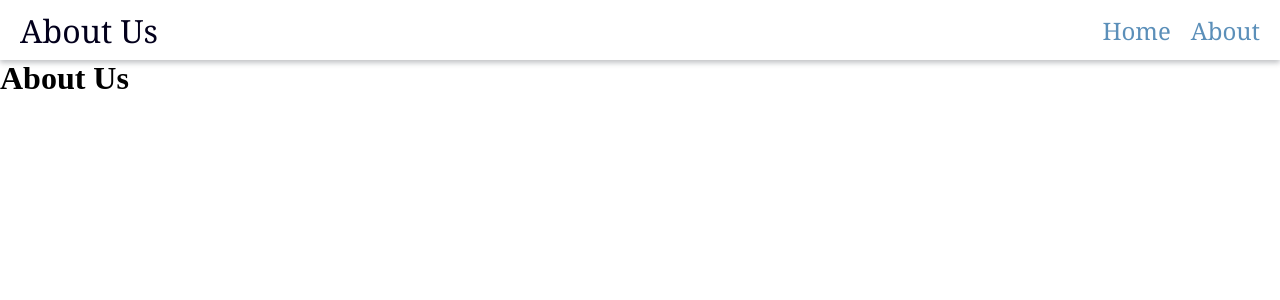
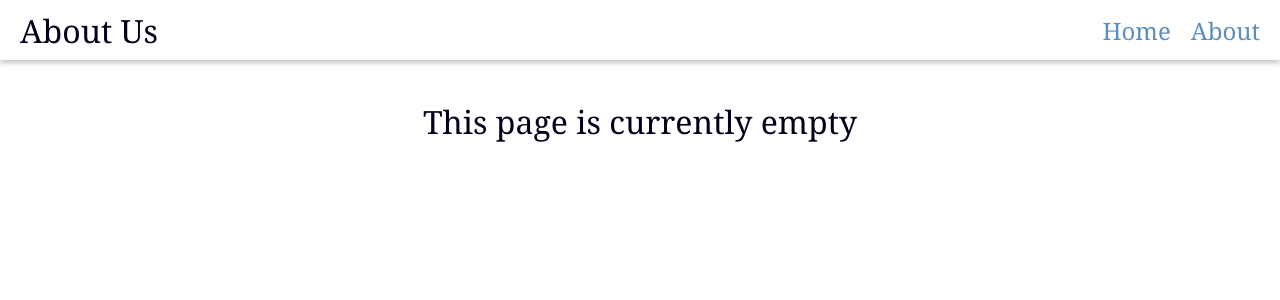
Before and after one commit to sch-aa-vk/RsSchool-react, a React (Vite) app: page /about-us in a window 1280 px wide. Shown: the top 300 px of the page. Built offline with nearby package versions, Linux system fonts and the light colour scheme.

Commit message:
feat: add text to about us page

```diff
--- a/src/App.tsx
+++ b/src/App.tsx
@@ -1,16 +1,16 @@
-import React from 'react';
+import { Component } from 'react';
 import { Route, Routes } from 'react-router-dom';
-import { Header } from './layouts/Header/HeaderHome';
+
 import { AboutUs } from './pages/AboutUs';
 import { Home } from './pages/Home';
 import { Page404 } from './pages/Page404';
 
-export class App extends React.Component {
+export class App extends Component {
   render() {
     return (
       <div>
         <Routes>
-          <Route path="/" element={<Home />} loader={() => console.log('true')} />
+          <Route path="/" element={<Home />} />
           <Route path="/about-us" element={<AboutUs />} />
           <Route path="*" element={<Page404 />} />
         </Routes>
--- a/src/assets/ErrorIcon.tsx
+++ b/src/assets/ErrorIcon.tsx
@@ -1,12 +1,20 @@
 export const ErrorIcon = () => (
   <svg
-    width={40}
-    height={40}
+    width={160}
+    height={160}
     xmlns="http://www.w3.org/2000/svg"
     viewBox="0 0 491.52 491.52"
     xmlSpace="preserve"
   >
-    <path d="M0 0v491.52h491.52V0H0zm471.04 471.04H20.48V102.4h450.56v368.64zm0-389.12H20.48V20.48h450.56v61.44z" />
-    <path d="M40.96 40.96h20.48v20.48H40.96zM81.92 40.96h20.48v20.48H81.92zM122.88 40.96h20.48v20.48h-20.48zM194.56 40.96h245.76v20.48H194.56zM143.36 245.76v30.72h-51.2v-81.92H71.68v102.4h71.68v71.68h20.48V245.76zM389.12 245.76v30.72h-51.2v-81.92h-20.48v102.4h71.68v71.68h20.48V245.76zM240.64 194.56c-31.055 0-56.32 25.27-56.32 56.32v61.44c0 31.05 25.265 56.32 56.32 56.32s56.32-25.27 56.32-56.32v-61.44c0-31.05-25.265-56.32-56.32-56.32zm35.84 117.76c0 19.76-16.08 35.84-35.84 35.84s-35.84-16.08-35.84-35.84v-61.44c0-19.76 16.08-35.84 35.84-35.84s35.84 16.08 35.84 35.84v61.44zM143.36 133.12h204.8v20.48h-204.8zM143.36 419.84h204.8v20.48h-204.8z" />
+    <path
+      fill="#5B8FB9"
+      opacity={0.5}
+      d="M0 0v491.52h491.52V0H0zm471.04 471.04H20.48V102.4h450.56v368.64zm0-389.12H20.48V20.48h450.56v61.44z"
+    />
+    <path
+      fill="#5B8FB9"
+      opacity={0.7}
+      d="M40.96 40.96h20.48v20.48H40.96zM81.92 40.96h20.48v20.48H81.92zM122.88 40.96h20.48v20.48h-20.48zM194.56 40.96h245.76v20.48H194.56zM143.36 245.76v30.72h-51.2v-81.92H71.68v102.4h71.68v71.68h20.48V245.76zM389.12 245.76v30.72h-51.2v-81.92h-20.48v102.4h71.68v71.68h20.48V245.76zM240.64 194.56c-31.055 0-56.32 25.27-56.32 56.32v61.44c0 31.05 25.265 56.32 56.32 56.32s56.32-25.27 56.32-56.32v-61.44c0-31.05-25.265-56.32-56.32-56.32zm35.84 117.76c0 19.76-16.08 35.84-35.84 35.84s-35.84-16.08-35.84-35.84v-61.44c0-19.76 16.08-35.84 35.84-35.84s35.84 16.08 35.84 35.84v61.44zM143.36 133.12h204.8v20.48h-204.8zM143.36 419.84h204.8v20.48h-204.8z"
+    />
   </svg>
 );
--- a/src/pages/AboutUs/index.tsx
+++ b/src/pages/AboutUs/index.tsx
@@ -1,10 +1,12 @@
 import { Header } from '../../layouts/Header';
+
+import './style.css';
 
 export const AboutUs = () => {
   return (
-    <div className="">
+    <>
       <Header path="/about-us" />
-      <h1>About Us</h1>
-    </div>
+      <h1 className="about__header">This page is currently empty</h1>
+    </>
   );
 };
--- /dev/null
+++ b/src/pages/AboutUs/style.css
@@ -0,0 +1,8 @@
+.about__header {
+  width: 100%;
+  margin-top: 40px;
+  font-family: Cambria, Cochin, Georgia, Times, 'Times New Roman', serif;
+  font-weight: 200;
+  color: #03001C;
+  text-align: center;
+}
```
Also changed, not shown: .eslintrc.cjs.
